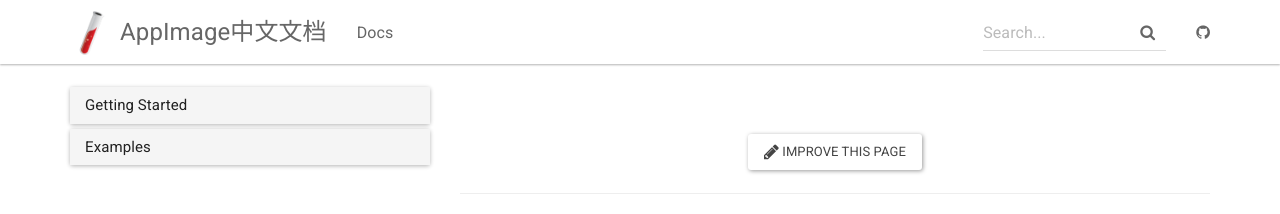
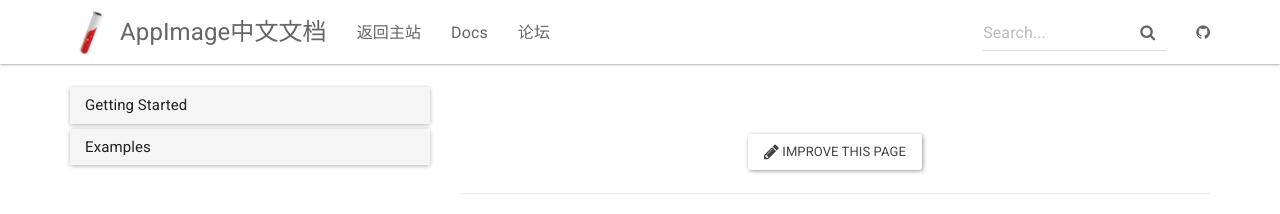
Before and after one commit to Gamuxorg/AppImage-CN, a Jekyll site: the page built from index.html, in a window 1280 px wide. Shown: the top 214 px of the page. Built offline with Jekyll 4.4.1, drawn with Linux system fonts in a browser that asks for light colours; nearby versions of some CDN libraries.

Commit message:
Update topnav.html

```diff
--- a/_includes/topnav.html
+++ b/_includes/topnav.html
@@ -13,7 +13,9 @@
         </div>
         <div id="navbar" class="collapse navbar-collapse">
             <ul class="nav navbar-nav">
+                <li><a href="https://www.appimage.cn">返回主站</a></li>
                 <li {% if page.sectionid=='docs' %} class="active" {% endif %}><a href="{{ "/docs/home/" | prepend: site.baseurl }}">Docs</a></li>
+                <li><a href="https://bbs.appimage.cn">论坛</a></li>
             </ul>
             <div class="navbar-right">
                 <form class="navbar-form navbar-left">
```
